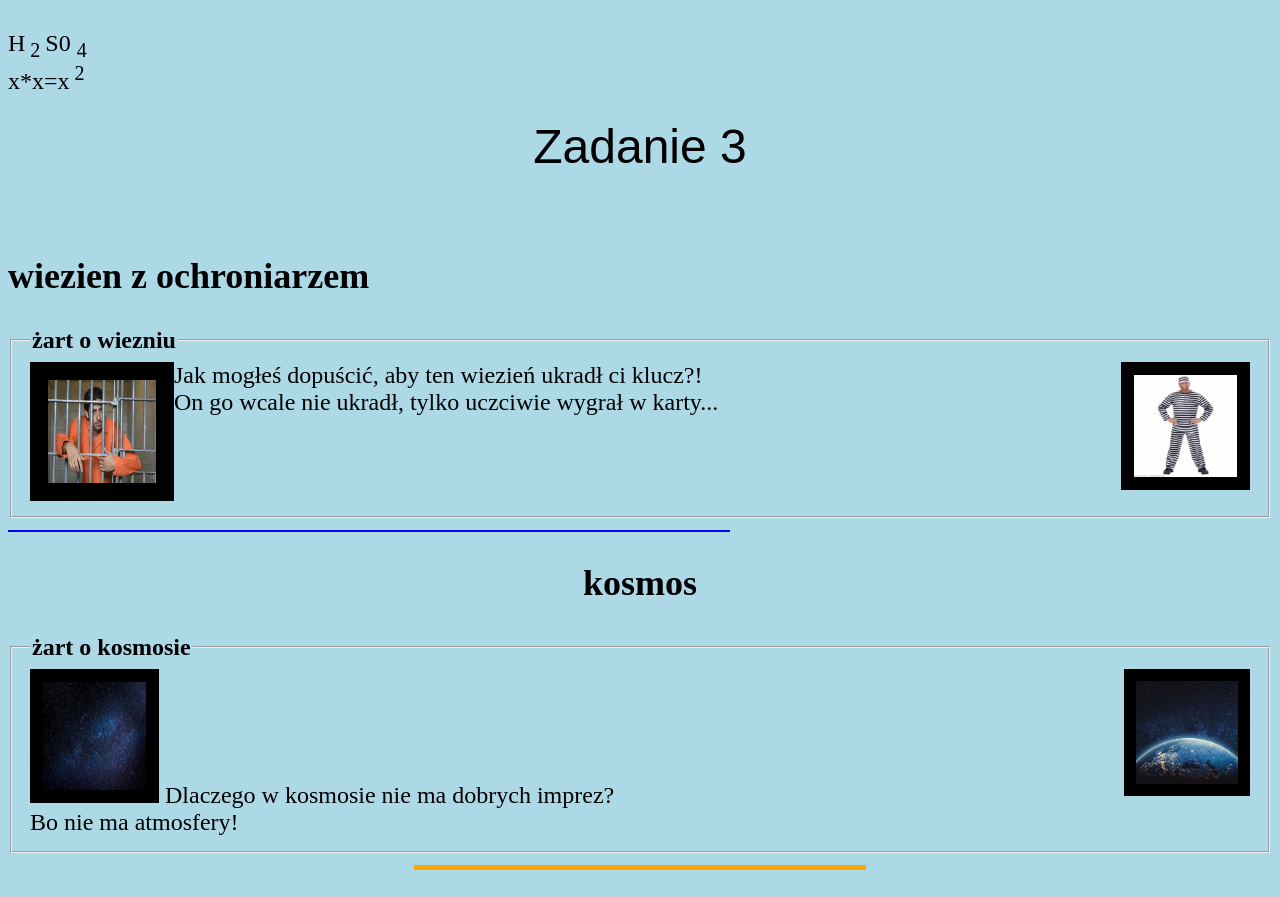
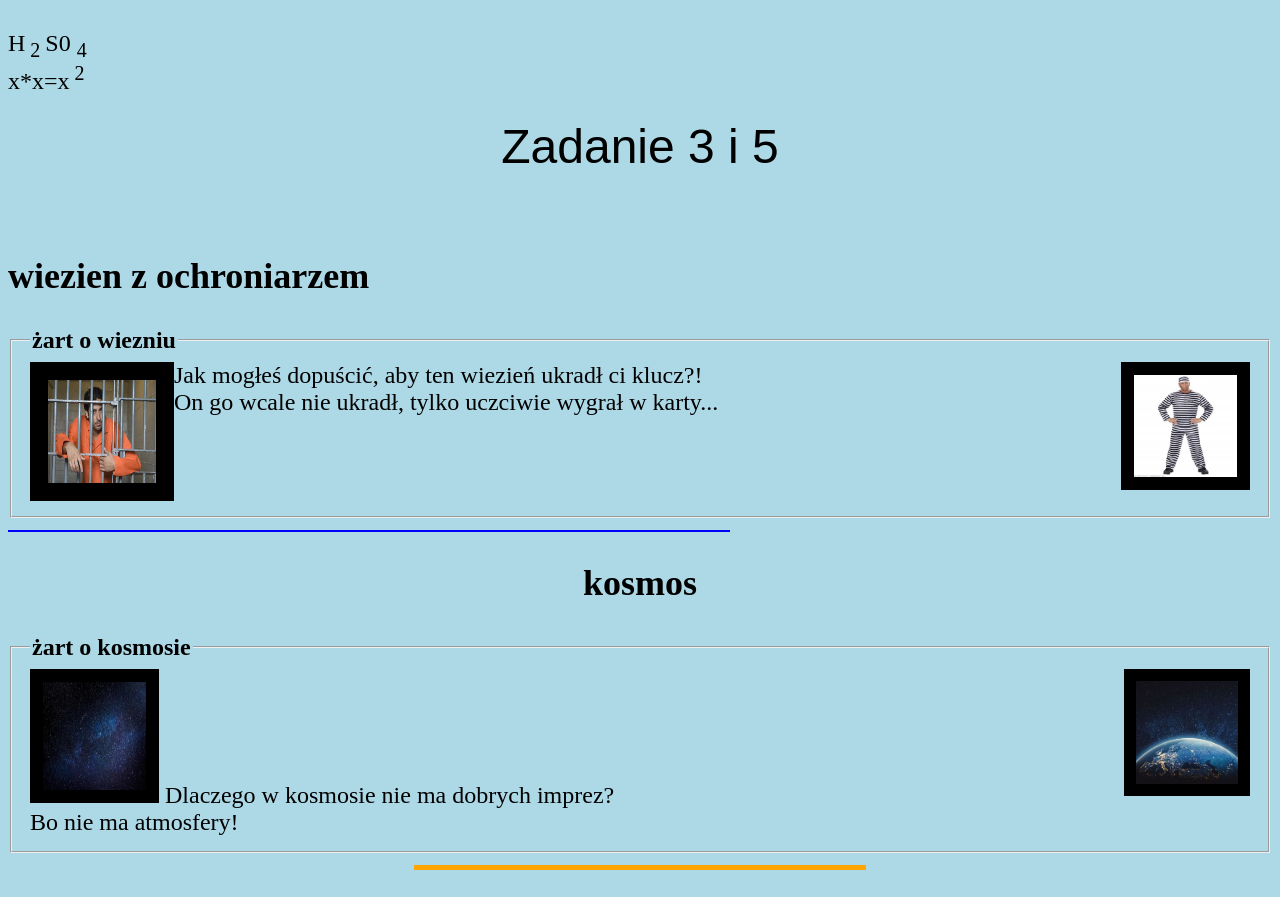
Before and after one commit to biluuee/prace, a plain HTML site: page index.html in a window 1280 px wide. Shown: the part 2380-3277 px from the top of the page. Drawn offline with Linux system fonts and the light colour scheme.

Commit message:
Update index.html

```diff
--- a/index.html
+++ b/index.html
@@ -47,7 +47,7 @@
 <font color="black"> H<sub> 2 </sub> S0 <sub> 4 </sub> <br>
 <font color="black"> x*x=x<sup> 2 </sup> <br>
 
-<p align="center"> <font color="black" size="10" face="Arial"> Zadanie 3 </font> </p> <br>
+<p align="center"> <font color="black" size="10" face="Arial"> Zadanie 3 i 5</font> </p> <br>
  <h2> wiezien z ochroniarzem </h2>
 <fieldset>
  <legend> <b> żart o wiezniu </b> </legend>
```
